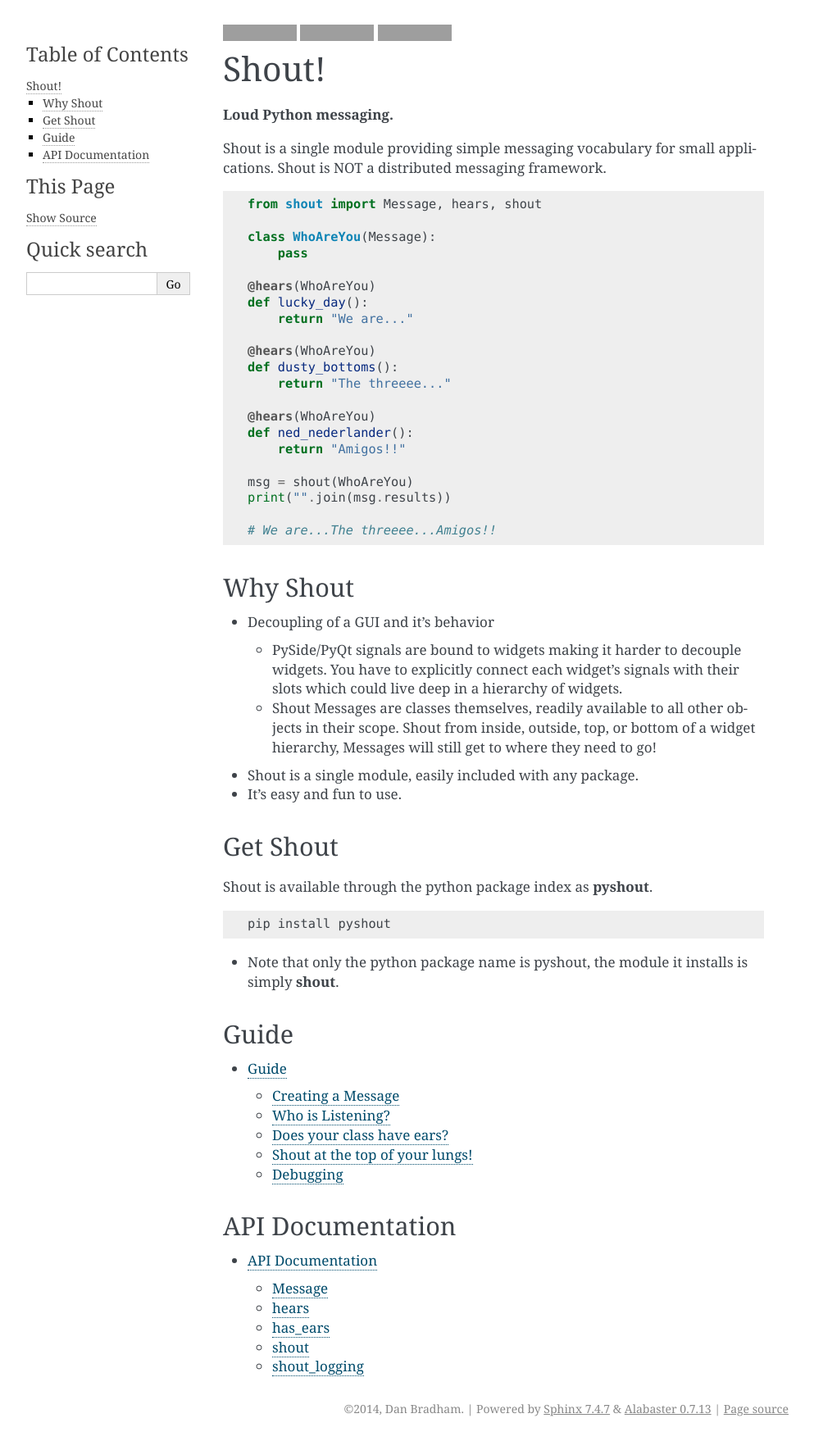
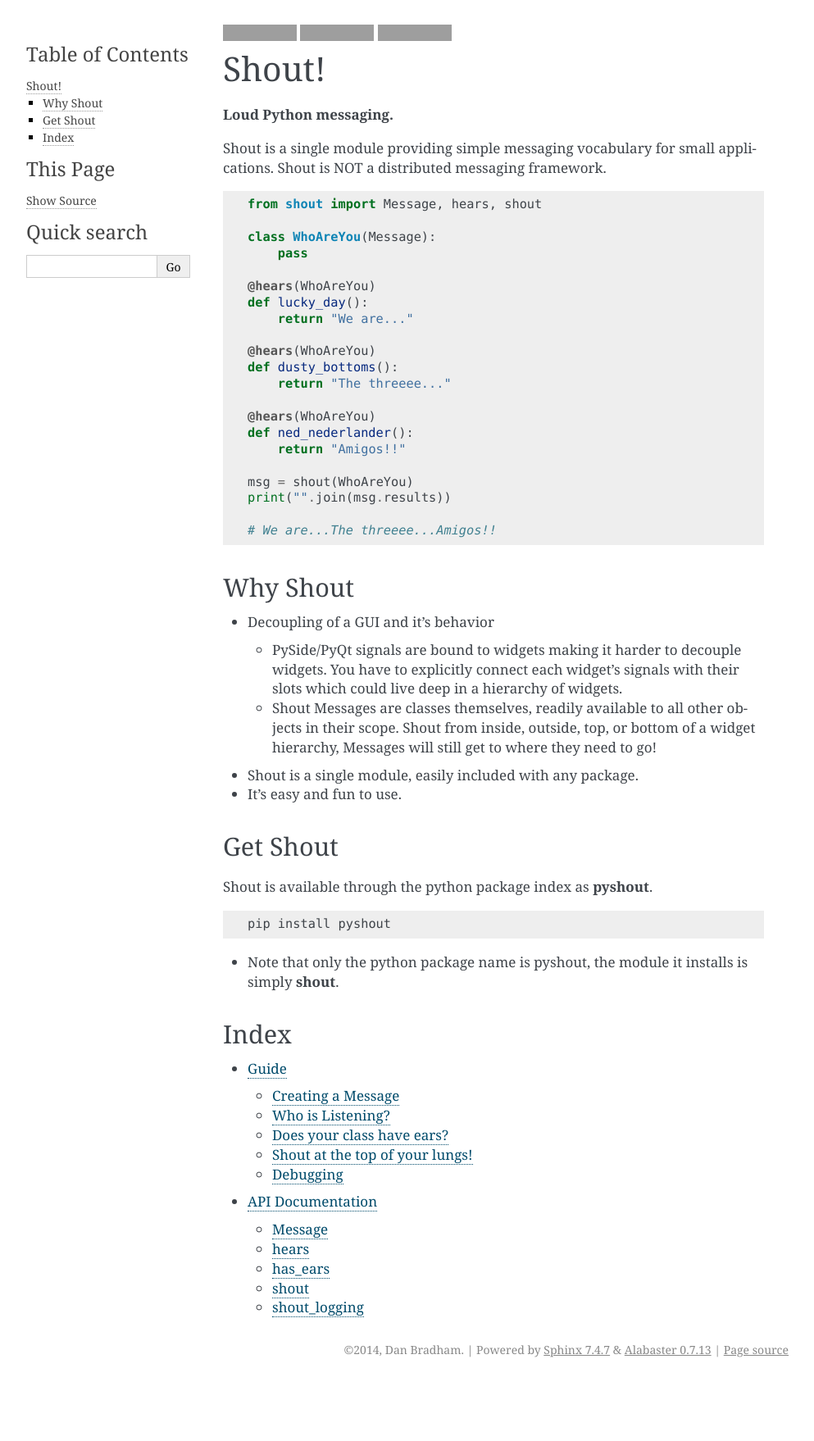
Before and after one commit to danbradham/shout, a Sphinx documentation site: the page built from docs/index.rst, in a window 1280 px wide. Shown: the whole page at 82% size, without its empty margins (148-1141 px from the left). Built offline with Sphinx 7.4.7, drawn with Linux system fonts in a browser that asks for light colours; after the commit the page ends 1686 px from its top, so only the background shows below that; grey boxes are pictures that could not be loaded.

Commit message:
[skip ci] Documentation...

```diff
--- a/docs/index.rst
+++ b/docs/index.rst
@@ -69,19 +69,11 @@
 * Note that only the python package name is pyshout, the module it installs is simply **shout**.
 
 
-Guide
+Index
 =====
 
 .. toctree::
     :maxdepth: 2
 
     guide
-
-
-API Documentation
-=================
-
-.. toctree::
-   :maxdepth: 2
-
-   api
+    api
```
